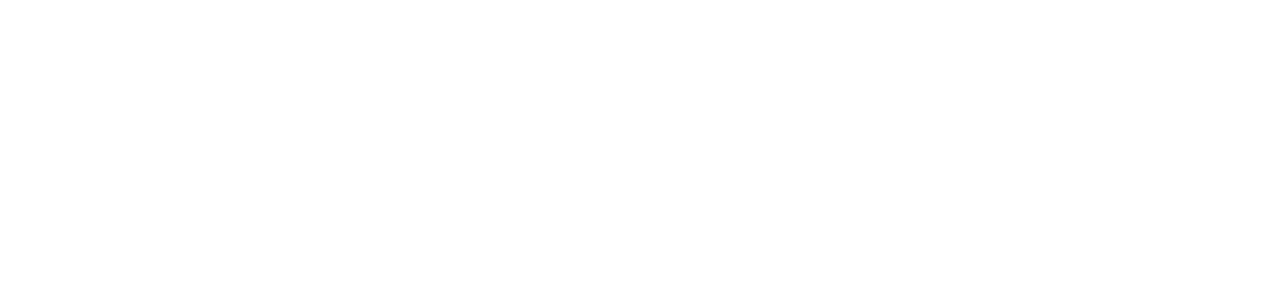
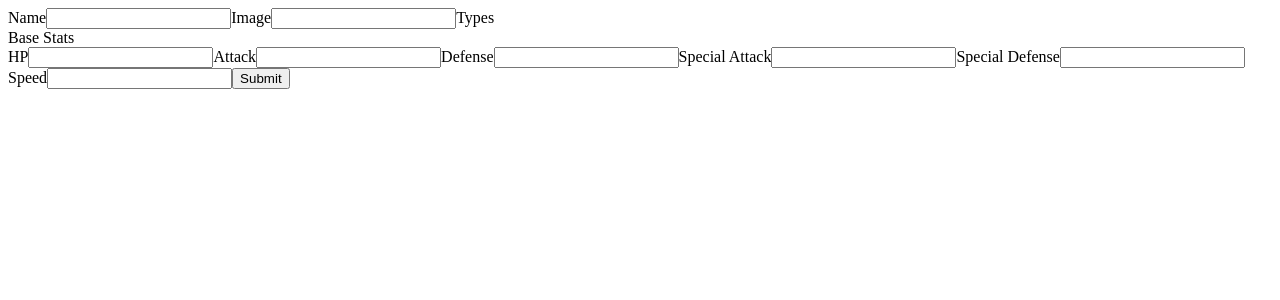
Before and after one commit to PotatoTimz/PokeBuilder-Project, a React (Vite) app in the folder frontend/: page /pokemon/create in a window 1280 px wide. Before the commit this address had no page. Shown: the top 300 px of the page. Built offline with nearby package versions, Linux system fonts and the light colour scheme; sample sign-in values are in the browser's storage.

Commit message:
added forms to add pokemon and moves

```diff
--- a/frontend/src/App.tsx
+++ b/frontend/src/App.tsx
@@ -1,9 +1,15 @@
 import { Route, Routes } from "react-router-dom";
-import Login from "./components/login";
-import { UserProvider } from "./context/userAuth";
-import Register from "./components/register";
-import UserPage from "./components/userpage";
-import ProtectedRoute from "./components/protected";
+import { UserProvider } from "./context/UserAuth";
+
+import Register from "./components/Register";
+import UserPage from "./components/ProfilePage";
+import ProtectedRoute from "./components/Protected";
+import Login from "./components/Login";
+import PokemonInfo from "./components/PokemonInfo";
+import PageNotFound from "./components/PageNotFound";
+import Home from "./components/Home";
+import CreateMoves from "./components/CreateMoves";
+import CreatePokemon from "./components/CreatePokemon";
 
 function App() {
   return (
@@ -12,6 +18,8 @@ function App() {
         <Routes>
           <Route path="/login" element={<Login />} />
           <Route path="/register" element={<Register />} />
+          <Route path="/" element={<Home />} />
+          <Route path="/pokemon/:id" element={<PokemonInfo />} />
           <Route
             path="/user"
             element={
@@ -20,6 +28,23 @@ function App() {
               </ProtectedRoute>
             }
           />
+          <Route
+            path="/move/create"
+            element={
+              <ProtectedRoute>
+                <CreateMoves />
+              </ProtectedRoute>
+            }
+          />
+          <Route
+            path="/pokemon/create"
+            element={
+              <ProtectedRoute>
+                <CreatePokemon />
+              </ProtectedRoute>
+            }
+          />
+          <Route path="*" element={<PageNotFound />}></Route>
         </Routes>
       </UserProvider>
     </>
--- /dev/null
+++ b/frontend/src/components/CreateMoves.tsx
@@ -0,0 +1,98 @@
+import { useContext, useEffect, useState } from "react";
+import { Move } from "../interfaces/PokemonInterfaces";
+import { UserContext } from "../context/UserAuth";
+import { useNavigate } from "react-router-dom";
+import { AxiosError } from "axios";
+
+function CreateMoves() {
+  const { axiosFetch, isLoggedIn } = useContext(UserContext);
+  const [moveData, setMoveData] = useState<Move>({
+    move_id: 0,
+    move_accuracy: 0,
+    move_description: "",
+    move_name: "",
+    move_power: 0,
+    move_pp: 0,
+    type: "",
+  });
+  const navigate = useNavigate();
+
+  useEffect(() => {
+    if (!isLoggedIn()) {
+      navigate("/");
+    }
+  }, []);
+
+  const submitMove = async (e: React.FormEvent) => {
+    e.preventDefault();
+    axiosFetch
+      .post("/move", {
+        name: moveData.move_name,
+        power: moveData.move_power,
+        description: moveData.move_description,
+        accuracy: moveData.move_accuracy,
+        pp: moveData.move_pp,
+        type: moveData.type,
+      })
+      .then((response) => {
+        navigate("/home");
+      })
+      .catch((err: AxiosError) => {
+        console.log(err.response);
+      });
+  };
+
+  return (
+    <>
+      <form>
+        <label>Name</label>
+        <input
+          type="text"
+          onChange={(e) =>
+            setMoveData({ ...moveData, move_name: e.target.value })
+          }
+        />
+        <label>Description</label>
+        <input
+          type="text"
+          onChange={(e) =>
+            setMoveData({ ...moveData, move_description: e.target.value })
+          }
+        />
+        <label>Power</label>
+        <input
+          type="number"
+          onChange={(e) =>
+            setMoveData({ ...moveData, move_power: parseInt(e.target.value) })
+          }
+        />
+        <label>Accuracy</label>
+        <input
+          type="number"
+          onChange={(e) =>
+            setMoveData({
+              ...moveData,
+              move_accuracy: parseInt(e.target.value),
+            })
+          }
+        />
+        <label>PP</label>
+        <input
+          type="number"
+          onChange={(e) =>
+            setMoveData({ ...moveData, move_pp: parseInt(e.target.value) })
+          }
+        />
+        <label>Type</label>
+        <input
+          type="text"
+          onChange={(e) => setMoveData({ ...moveData, type: e.target.value })}
+        />
+
+        <input type="submit" onClick={submitMove} />
+      </form>
+    </>
+  );
+}
+
+export default CreateMoves;
--- /dev/null
+++ b/frontend/src/components/CreatePokemon.tsx
@@ -0,0 +1,182 @@
+import { useContext, useEffect, useState } from "react";
+import { ExtensivePokemonData, Move } from "../interfaces/PokemonInterfaces";
+import { UserContext } from "../context/UserAuth";
+import { useNavigate } from "react-router-dom";
+import { AxiosError } from "axios";
+
+function CreatePokemon() {
+  const { axiosFetch, isLoggedIn } = useContext(UserContext);
+  const [pokemonData, setPokemonData] = useState<ExtensivePokemonData>({
+    base_stat: {
+      hp: 0,
+      attack: 0,
+      defense: 0,
+      sp_attack: 0,
+      sp_defense: 0,
+      speed: 0,
+    },
+    creator: "",
+    pokemon_id: 0,
+    pokemon_image: "",
+    pokemon_name: "",
+    pokemon_type: ["Grass"],
+    pokemon_move: [],
+  });
+  const navigate = useNavigate();
+
+  useEffect(() => {
+    if (!isLoggedIn()) {
+      navigate("/");
+    }
+  }, []);
+
+  const submitPokemon = async (e: React.FormEvent) => {
+    e.preventDefault();
+    console.log({
+      name: pokemonData.pokemon_name,
+      types: pokemonData.pokemon_type,
+      image: pokemonData.pokemon_image,
+      hp: pokemonData.base_stat.hp,
+      attack: pokemonData.base_stat.attack,
+      defense: pokemonData.base_stat.defense,
+      sp_attack: pokemonData.base_stat.sp_attack,
+      sp_defense: pokemonData.base_stat.sp_defense,
+      speed: pokemonData.base_stat.speed,
+    });
+    console.log({
+      name: "Ivysaur",
+      types: ["grass", "water"],
+      image: "https://assets.pokemon.com/assets/cms2/img/pokedex/full//002.png",
+      hp: 45,
+      attack: 49,
+      defense: 49,
+      sp_attack: 65,
+      sp_defense: 65,
+      speed: 45,
+    });
+    axiosFetch
+      .post("/user/pokemon", {
+        name: pokemonData.pokemon_name,
+        types: pokemonData.pokemon_type,
+        image: pokemonData.pokemon_image,
+        hp: pokemonData.base_stat.hp,
+        attack: pokemonData.base_stat.attack,
+        defense: pokemonData.base_stat.defense,
+        sp_attack: pokemonData.base_stat.sp_attack,
+        sp_defense: pokemonData.base_stat.sp_defense,
+        speed: pokemonData.base_stat.speed,
+      })
+      .then((response) => {
+        navigate("/home");
+      })
+      .catch((err: AxiosError) => {
+        console.log(err.response);
+      });
+  };
+
+  return (
+    <>
+      <form>
+        <label>Name</label>
+        <input
+          type="text"
+          onChange={(e) =>
+            setPokemonData({ ...pokemonData, pokemon_name: e.target.value })
+          }
+        />
+        <label>Image</label>
+        <input
+          type="text"
+          onChange={(e) =>
+            setPokemonData({ ...pokemonData, pokemon_image: e.target.value })
+          }
+        />
+        <label>Types</label>
+
+        <div>Base Stats</div>
+        <label>HP</label>
+        <input
+          type="number"
+          onChange={(e) =>
+            setPokemonData({
+              ...pokemonData,
+              base_stat: {
+                ...pokemonData.base_stat,
+                hp: parseInt(e.target.value),
+              },
+            })
+          }
+        />
+        <label>Attack</label>
+        <input
+          type="number"
+          onChange={(e) =>
+            setPokemonData({
+              ...pokemonData,
+              base_stat: {
+                ...pokemonData.base_stat,
+                attack: parseInt(e.target.value),
+              },
+            })
+          }
+        />
+        <label>Defense</label>
+        <input
+          type="number"
+          onChange={(e) =>
+            setPokemonData({
+              ...pokemonData,
+              base_stat: {
+                ...pokemonData.base_stat,
+                defense: parseInt(e.target.value),
+              },
+            })
+          }
+        />
+        <label>Special Attack</label>
+        <input
+          type="number"
+          onChange={(e) =>
+            setPokemonData({
+              ...pokemonData,
+              base_stat: {
+                ...pokemonData.base_stat,
+                sp_attack: parseInt(e.target.value),
+              },
+            })
+          }
+        />
+        <label>Special Defense</label>
+        <input
+          type="number"
+          onChange={(e) =>
+            setPokemonData({
+              ...pokemonData,
+              base_stat: {
+                ...pokemonData.base_stat,
+                sp_defense: parseInt(e.target.value),
+              },
+            })
+          }
+        />
+        <label>Speed</label>
+        <input
+          type="number"
+          onChange={(e) =>
+            setPokemonData({
+              ...pokemonData,
+              base_stat: {
+                ...pokemonData.base_stat,
+                speed: parseInt(e.target.value),
+              },
+            })
+          }
+        />
+
+        <input type="submit" onClick={submitPokemon} />
+      </form>
+    </>
+  );
+}
+
+export default CreatePokemon;
--- /dev/null
+++ b/frontend/src/components/Home.tsx
@@ -0,0 +1,9 @@
+function Home() {
+  return (
+    <>
+      <div>Home Page</div>
+    </>
+  );
+}
+
+export default Home;
--- /dev/null
+++ b/frontend/src/components/PageNotFound.tsx
@@ -0,0 +1,16 @@
+import { useEffect } from "react";
+import { useNavigate } from "react-router-dom";
+
+function PageNotFound() {
+  const navigate = useNavigate();
+  useEffect(() => {
+    console.log("Page not found... Renavigating");
+    setTimeout(() => {
+      navigate("/", {});
+    }, 1000);
+  }, []);
+
+  return <h1>Error Page URL Not Found</h1>;
+}
+
+export default PageNotFound;
--- /dev/null
+++ b/frontend/src/components/PokemonInfo.tsx
@@ -0,0 +1,34 @@
+import { useContext, useEffect, useState } from "react";
+import { useParams } from "react-router-dom";
+import { ExtensivePokemonData } from "../interfaces/PokemonInterfaces";
+import { UserContext } from "../context/UserAuth";
+import { AxiosError } from "axios";
+
+function PokemonInfo() {
+  const { id } = useParams();
+  const { axiosFetch } = useContext(UserContext);
+  const [pokemonInfo, setPokemonInfo] = useState<ExtensivePokemonData | null>(
+    null
+  );
+  const [fetchedData, setFetchedData] = useState<boolean>(false);
+
+  useEffect(() => {
+    axiosFetch
+      .get(`/pokemon/${id}`)
+      .then((response) => {
+        console.log(response);
+        setFetchedData(false);
+      })
+      .catch((err: AxiosError) => {
+        console.log(err);
+      });
+  }, []);
+
+  return (
+    <>
+      <div>Pokemon Info</div>
+    </>
+  );
+}
+
+export default PokemonInfo;
--- a/frontend/src/components/protected.tsx
+++ b/frontend/src/components/protected.tsx
@@ -1,5 +1,5 @@
 import { useContext, useState } from "react";
-import { UserContext } from "../context/userAuth";
+import { UserContext } from "../context/UserAuth";
 import { Navigate } from "react-router-dom";
 
 type Props = { children: React.ReactNode };
--- a/frontend/src/components/register.tsx
+++ b/frontend/src/components/register.tsx
@@ -1,5 +1,5 @@
 import { useContext, useState } from "react";
-import { UserContext } from "../context/userAuth";
+import { UserContext } from "../context/UserAuth";
 
 function Register() {
   const { registerUser } = useContext(UserContext);
--- a/frontend/src/context/userAuth.tsx
+++ b/frontend/src/context/userAuth.tsx
@@ -1,5 +1,6 @@
 import axios, { Axios, AxiosError } from "axios";
 import { createContext, useEffect, useState } from "react";
+import { useNavigate } from "react-router-dom";
 
 interface UserContextInterface {
   username: string | null;
@@ -26,11 +27,13 @@ export const UserProvider = ({ children }: Props) => {
   const [token, setToken] = useState<string | null>(null);
   const [isReady, setIsReady] = useState<boolean>(false);
   const axiosFetch = axios.create({
+    baseURL: "http://127.0.0.1:5000",
     headers: {
-      baseURL: "http://127.0.0.1:5000",
       Authorization: `Bearer ${token}`,
     },
   });
+
+  const navigate = useNavigate();
 
   useEffect(() => {
     const user = localStorage.getItem("username");
@@ -73,6 +76,7 @@ export const UserProvider = ({ children }: Props) => {
         setToken(response?.data.token);
         setToken(username);
         axios.defaults.headers.common = { Authorization: `Bearer ${token}` };
+        navigate("/");
       })
       .catch((err: AxiosError) => {
         const errorMessage =
--- a/frontend/src/interfaces/pokemon_data_interface.tsx
+++ b/frontend/src/interfaces/PokemonInterfaces.tsx
@@ -17,9 +17,9 @@ export interface Move {
   move_accuracy: number;
   move_description: string;
   move_name: string;
-  move_power: string;
+  move_power: number;
   move_pp: number;
-  type: Type;
+  type: Type | string;
 }
 
 export interface ExtensivePokemonData {
@@ -28,7 +28,7 @@ export interface ExtensivePokemonData {
   pokemon_id: number;
   pokemon_image: string;
   pokemon_name: string;
-  pokemon_type: Type[];
+  pokemon_type: Type[] | string[];
   pokemon_move: Move[];
 }
 
```
Also changed, not shown: frontend/src/components/ProfilePage.tsx (renamed from frontend/src/components/userpage.tsx, +5 -5 lines), frontend/src/components/login.tsx (+13 -5 lines), 2 other files (tests, documents, lock files or other folders).
